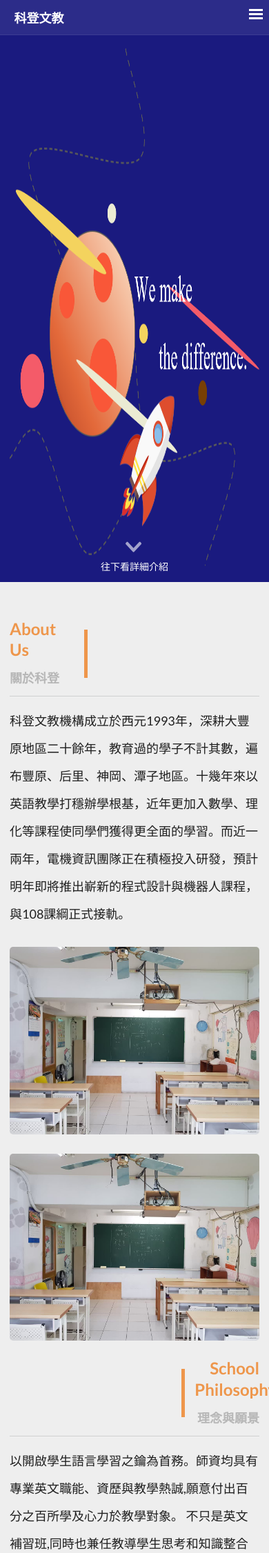
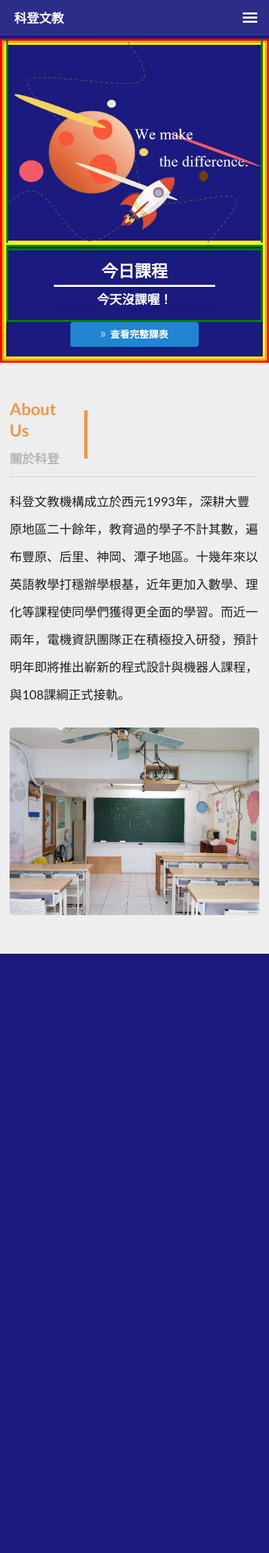
Before and after one commit to shihyuuuuuuu/golden_website, a Django app: page /home/ in a window 390 px wide; the page is wider, and only the part inside the window is pictured. Shown: the top 2252 px of that part at 69% size. After the commit the page ends 1383 px from the top of that part, so only its background shows below. Run offline with Django 3.2, Linux system fonts and the light colour scheme; data that the repository does not hold is empty; some libraries are stand-ins or nearby versions.

Commit message:
Fix RWD of the menu bar and the universe page

```diff
--- a/home/static/css/home_style.css
+++ b/home/static/css/home_style.css
@@ -2,122 +2,118 @@
     background-color: #1a1a7fff;
     margin-top: 4rem;
     height: calc(100vh - 4rem);
+    border: 3px solid red;
 }
-
 #main-area {
     padding-top:0rem;
     padding-bottom:0rem;
     height: calc(100vh - 4rem);
+    border: 3px solid orange;
 }
-
 #main-area .ten.wide, #main-area .six.wide {
     height: 100%;
+    border: 3px solid yellow;
 }
-
-#main-area .ten.wide img {
-    width:auto;
+#main-area .column img {
+    width: auto;
+    height: calc(100% + 2rem);
+    margin: -1rem auto;
+    border: 3px solid green;
+}
+#right_side {
     height: 100%;
 }
-
-#schedule_area {
+#sche_tbl {
     height: 60%;
-    margin: 0;
+    border: 3px solid green;
 }
-
-#sche_tbl {
-    padding: 2.5rem 0rem;
-}
-
 #sche_tbl table {
     float: right;
     border: none;
     background-color: transparent;
-    width: 60%;
-    position: relative;
+    width: 75%;
 }
-
 #sche_tbl table th, #sche_tbl table td {
     background-color: transparent;
     font-size: 1.3rem;
     color: #fff;
 }
-
 #sche_tbl table th {
     border: none;
     border-bottom: solid 3px white;
 }
-
 #sche_tbl table td {
     border-top: none;
     border-left: none;
     border-bottom: none;
 }
-
 #class0 {
     border-right: solid 8px orange;
 }
-
 #class1 {
     border-right: solid 8px green;
 }
-
 #class2 {
     border-right: solid 8px rgb(244, 91, 105);
 }
-
 #class3 {
     border-right: solid 8px blue;
 }
-
-#clock {
+#schedule_right {
+    height: 60%;
+    padding: 0;
+    border: 3px solid green;
+}
+#clock_grid {
     height: 100%;
+    border: 3px solid blue;
 }
-
 #clock_div {
-    height: 70%;
+    height: 60%;
+    padding: 0;
+    border: 3px solid purple;
 }
-
 #clock_div canvas {
     background-color: #1a1a7fff;
     transform: scaleY(-1);
+    border: 3px solid black;
 }
-
+#schedule_link {
+    height: 40%;
+    color: #fff;
+    border: 3px solid purple;
+}
+#schedule_btn {
+    display: none;
+}
 #game {
     height: 40%;
+    border: 3px solid green;
 }
-
 #inform-down {
     height: 50px;
     bottom:10px;
     color:#fff;
-    left:0;
-    right:0;
-    margin-left: auto;
-    margin-right: auto;
+    width: 100%;
     position:absolute;
     text-align:center;
 }
-
 .content-area {
     padding: 4em 0;
 }
-
 #about-us {
     background-color: #eeeeeeff;
     visibility: hidden;
 }
-
 .content-area p {
     font-size: 18px;
     line-height: 40px;
 }
-
 #about-us h3 {
     color: #b7b7b7;
     display: inline;
     margin: 0;
 }
-
 #english {
     background-image: url("../images/aboutus_bw.jpg");
     background-size:cover;
@@ -125,7 +121,6 @@
     background-color: #eeeeeeff;
     visibility: hidden;
 }
-
 .grade {
     position: absolute;
     top: 0!important;
@@ -136,11 +131,9 @@
     padding: 1em;
     z-index: 10;
 }
-
 .grade h2 {
     margin-top: 2.6em;
 }
-
 .grade h2::after {
     border-bottom: solid 3px #000;
     content: "";
@@ -148,36 +141,68 @@
     margin: 48px auto auto;
     width: 56px;
 }
-
 .content h2 {
     margin-bottom: 2em;
 }
-
 #math {
     background-color: rgb(115, 149, 111);
     color:#fff;
     visibility: hidden;
 }
-
 #tech {
     background-color: #3FBFBB;
     visibility: hidden;
 }
-
 #footer {
     background-color: #595959;
     color:#fff;
 }
 
-/*********** Not used ***********
-//https://stackoverflow.com/questions/600743/how-to-get-div-height-to-auto-adjust-to-background-size
-.green {
-    background-image:url("../images/math.png");
-    background-size: contain;
-    background-color: rgb(115, 149, 111);
-    background-repeat: no-repeat;
-    width: 100%;
-    height:0;
-    padding-top: 44.67%;
+@media only screen and (max-width: 767px) {
+    .universe {
+        height: auto;
+    }
+    #main-area {
+        height: auto;
+    }
+    #main-area .column img {
+        width: 100%;
+        height: auto;
+    }
+    #main-area .ten.wide, #main-area .six.wide {
+        width: 100%;
+        height: auto;
+        padding: 0;
+    }
+    #sche_tbl {
+        height: auto;
+    }
+    #sche_tbl table th {
+        border-bottom: solid 3px white !important;
+    }
+    #sche_tbl table tr {
+        padding: 1.5px;
+    }
+    #schedule_right {
+        display: none;
+        height: auto;
+        width: 100%;
+    }
+    #schedule_btn {
+        display: block;
+        padding-left: 0;
+        width: 50%;
+        margin: 0 auto 1rem;
+    }
+    #sche_tbl table {
+        float: none;
+        margin: 0 auto;
+        width: 70%;
+    }
+    #game {
+        display: none;
+    }
+    #inform-down {
+        display: none;
+    }
 }
-********************************/
--- a/home/static/css/style.css
+++ b/home/static/css/style.css
@@ -5,7 +5,7 @@
 }
 
 .ui .menu .menu-btn {
-    padding: 3% 1em;
+    padding: 1em;
 }
 
 .fade .menu {
@@ -16,6 +16,8 @@ body {
     background-color: #1a1a7fff;
 }
 
+/* Reference: https://github.com/natzar/SemanticUiHamburgerMenu */
+/* Hamburger hidden by default */
 .hamburger{
 	display:none
 }
@@ -32,20 +34,22 @@ body {
   }
 
 	.hamburger {
-		width: 20px;
-		height: 20px;
+		width: 1.5rem;
+		height: 1.5rem;
 		position: absolute;
-		right: 9px;
-		top: 13px;
+		right: 1.25rem;
+		top: 1.25rem;
 		cursor: pointer;
 		display: block;
 	}
-	.hamburger 	span {
+
+	.hamburger span {
 		display: block;
 		height: 3px;
 		background: #fff;
 		margin: 0 0 3px;
 	}
+
 	.hamburger:hover {
 		-moz-opacity: 1;
 	    -khtml-opacity: 1;
@@ -58,9 +62,7 @@ body {
 	    -o-transition-duration: .2s;
 	    transition-duration: .2s;
 	}
-	.hamburger.active {
 
-	}
 	.hamburger.active .hamburger-bun {
 		margin: 0;
 		-webkit-transform-origin: center center;
@@ -84,8 +86,9 @@ body {
 	    -ms-transition: all .2s ease;
 	    -o-transition: all .2s ease;
 	    transition: all .2s ease;
-	    margin-top: 3px;
+	    margin-top: 8px;
 	}
+
 	.hamburger.active .hamburger-bun:last-child {
 		-webkit-transform: rotate(-45deg);
 		-moz-transform: rotate(-45deg);
@@ -108,16 +111,15 @@ body {
 		display: none;
 	}
 
-	#main-wrap .right.menu .item {
+	.ui.stackable.menu .item:not(.header){
 		display:none;
 	}
 
-
-	#main-wrap .right.menu.open .item{
+	.ui.stackable.menu.open .item{
 		display:block;
 	}
 
-    #main-wrap .right.menu.open {
+	.ui.stackable.menu.open {
 		height:inherit
 	}
 }
--- a/home/static/js/base.js
+++ b/home/static/js/base.js
@@ -1,7 +1,11 @@
 $(document).ready(function() {
+	$('.ui.dropdown').dropdown({
+		action: 'hide',
+	});
+
     $('#main-wrap').waypoint(function(){
-        $('#main-wrap').toggleClass('fade');
-    },{offset:-10});
+		$('#main-wrap').toggleClass('fade');
+    },{offset:-1});
 
     $('.ui.fluid.card .image').dimmer({
         on: 'hover'
--- a/home/static/js/home.js
+++ b/home/static/js/home.js
@@ -80,5 +80,12 @@ $(document).ready(function(){
     });
 
     $("#child_english").modal('attach events', '.dimmer .button', 'show');
-    $("#week_schedule").modal('attach events', '#clock i, #clock a', 'show');
+    $("#week_schedule").modal('attach events', '#schedule_link i, #schedule_link a', 'show');
+    $("#week_schedule").modal('attach events', '#schedule_btn', 'show');
+
+    var width = $(window).width();
+    if(width < 767){
+        $('#sche_tbl table').removeClass('right aligned');
+        $('#sche_tbl table').addClass('center aligned');
+    }
 });
--- a/home/templates/base_generic.html
+++ b/home/templates/base_generic.html
@@ -3,7 +3,7 @@
     <head>
         {% block title %}<title>科登文教機構</title>{% endblock %}
         <meta charset="utf-8">
-        <meta name="viewport" content="width=device-width, initial-scale=1">
+        <meta name="viewport" content="width=device-width, initial-scale=1,maximum-scale=1">
 
         <!-- Add additional CSS in static file -->
         {% load static %}
@@ -28,8 +28,8 @@
                 <div class="right menu" id="hamburger">
                     <a class="item" id="bar_about">關於科登</a>
                     <a class="item" id="bar_philo">理念與願景</a>
-                    <div class="ui simple dropdown item">
-                        開班部門
+                    <div class="ui dropdown item">
+                        <div class="text">開班部門</div>
                         <i class="dropdown icon"></i>
                         <div class="menu">
                             <div class="item" id="bar_eng">英文部</div>
@@ -44,14 +44,11 @@
                     <div class="item menu-btn">
                         <div class="ui inverted button">登入</div>
                     </div>
-                    <!--a href="javascript:void(0);" class="icon" onclick="myFunction()">
-                        <i class="bars inverted icon"></i>
-                    </a-->
-                    <div class="hamburger ">
-	                    <span class="hamburger-bun"></span>
-	                    <span class="hamburger-patty"></span>
-	                    <span class="hamburger-bun"></span>
-	                </div>
+                </div>
+                <div class="hamburger">
+                    <span class="hamburger-bun"></span>
+                    <span class="hamburger-patty"></span>
+                    <span class="hamburger-bun"></span>
                 </div>
             </div>
             {% block content %}{% endblock %}
--- a/home/templates/index.html
+++ b/home/templates/index.html
@@ -6,15 +6,14 @@
 {% endblock %}
 {% block content %}
 <div class="universe">
-    <div class="stackable vertically padded ui grid">
-        <div class="row" id="main-area">
-            <div class="ten wide column">
+    <div class="ui two column padded grid" id="main-area">
+        <div class="ten wide computer sixteen wide mobile column">
             <img class="ui centered image" src="{% static 'images/space.png' %}">
         </div>
-            <div class="six wide right floated column">
         <!-- https://stackoverflow.com/questions/298772/django-template-variables-and-javascript -->
-                <div class="ui two column grid" id="schedule_area">
-                    <div class="eight wide column" id="sche_tbl">
+        <div class="six wide computer sixteen wide mobile column">
+            <div class="ui padded grid" id="right_side">
+                <div class="eight wide computer sixteen wide mobile column" id="sche_tbl">
                     <table class="ui celled right aligned table">
                         <thead>
                             <tr><th><h2>今日課程</h2></th></tr>
@@ -24,23 +23,28 @@
                         </tbody>
                     </table>
                 </div>
-                    <div class="eight wide column" id="clock">
-                        <div id="clock_div">
+                <div class="eight wide column" id="schedule_right">
+                    <div class="ui padded grid" id="clock_grid">
+                        <div class="sixteen wide column" id="clock_div">
                             <canvas> </canvas>
-                            <div style="color:#fff;" align="center">
+                        </div>
+                        <div class="sixteen wide column" align="center" id="schedule_link">
                             <i class="angle double right icon"></i>
-                                <a href="#" style="color:#fff;">查看一週時間表</a>
+                            <a href="#" style="color:#fff;">查看完整課表</a>
                         </div>
                     </div>
                 </div>
+                <button class="ui blue button" id="schedule_btn">
+                    <i class="angle double right icon"></i>
+                    &nbsp;&nbsp;查看完整課表
+                </button>
+                <div class="sixteen wide column" id="game">
                 </div>
-                <div class="sixteen wide column" id="game">
             </div>
         </div>
         <div class"sixteen wide column" id="inform-down">
             <i id="down-icon" class="chevron down link icon" style="opacity:0.6; font-size:2rem;"></i>
             <p sytle="font-size:8px;">往下看詳細介紹</p>
-            </div>
         </div>
     </div>
 </div>
@@ -62,7 +66,7 @@
                 <img class="ui large centered rounded image" src="{% static 'images/aboutus.jpg' %}">
             </div>
         </div>
-        <div class="row">
+        <!--div class="row">
             <div class="eight wide column">
                 <img class="ui large centered rounded image" src="{% static 'images/aboutus.jpg' %}">
             </div>
@@ -77,10 +81,10 @@
                 <div class="ui clearing divider"></div>
                 <p>以開啟學生語言學習之鑰為首務。師資均具有專業英文職能、資歷與教學熱誠,願意付出百分之百所學及心力於教學對象。 不只是英文補習班,同時也兼任教導學生思考和知識整合能力的教育機構 ,使學生自在應用英文於聽、說、讀、寫,在日益國際化的環境中更具競爭力。</p>
             </div>
+        </div-->
     </div>
 </div>
-</div>
-<div class="content-area" id="english">
+<!--div class="content-area" id="english">
     <div style="height:100px; width:250px; position:absolute; top:75%; left:5%; border-left:solid 6px #ee964b;border-bottom:solid 6px #ee964b;"></div>
     <div style="height:100px; width:60px; position:absolute; top:10%; right:70px; border-right:solid 6px #ee964b;border-top:solid 6px #ee964b;"></div>
     <div style="text-align:center;width:120px;font-size:2rem; position:absolute; top:9%; right:130px;background-color:transparent; color:#ee964b;">英文部</div>
@@ -218,14 +222,13 @@
             Copyright 2019 © 科登文教機構 Golden, All Rights Reserved. Designed by shihyuuuuuuu·_·
         </div>
     </div>
-</div>
+</div-->
 <div class="ui modal" id="week_schedule">
     <i class="close icon"></i>
     <div class="header">
         課程時間表
     </div>
     <div class="content">
-        <div class="description">
         <table class="ui definition table center aligned">
             <thead>
                 <tr><th></th>
@@ -235,7 +238,8 @@
                     <th>四</th>
                     <th>五</th>
                     <th>六</th>
-                    </tr></thead>
+                </tr>
+            </thead>
             <tbody>
                 <tr>
                     <td>早上</td>
@@ -266,7 +270,6 @@
                 </tr>
             </tbody>
         </table>
-        </div>
     </div>
 </div>
 <div class="ui modal" id="child_english">
```
Lines whose indentation alone changed are shown as unchanged.
